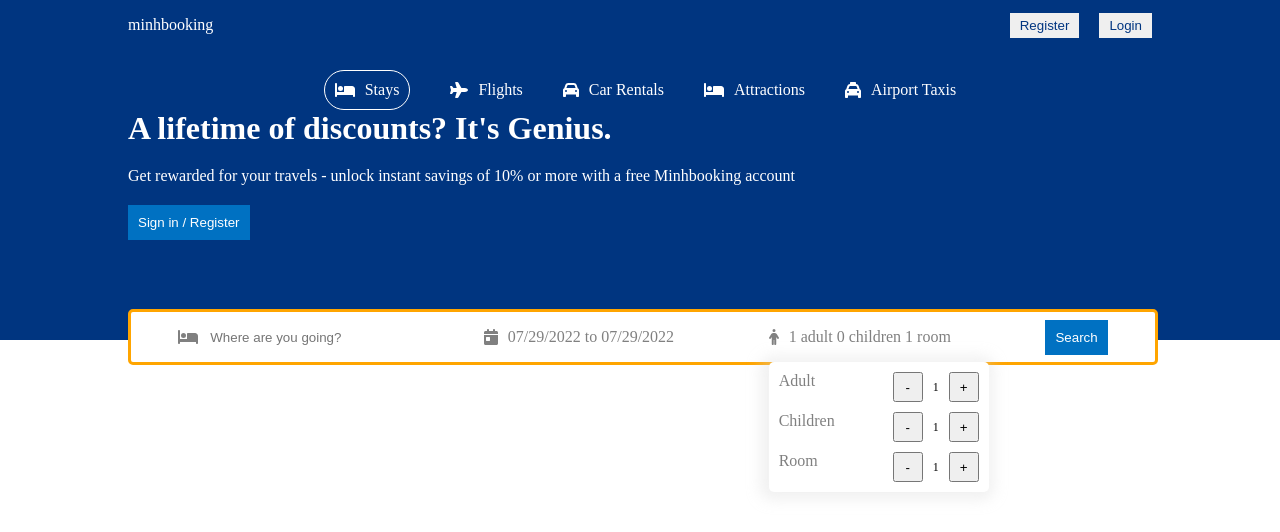
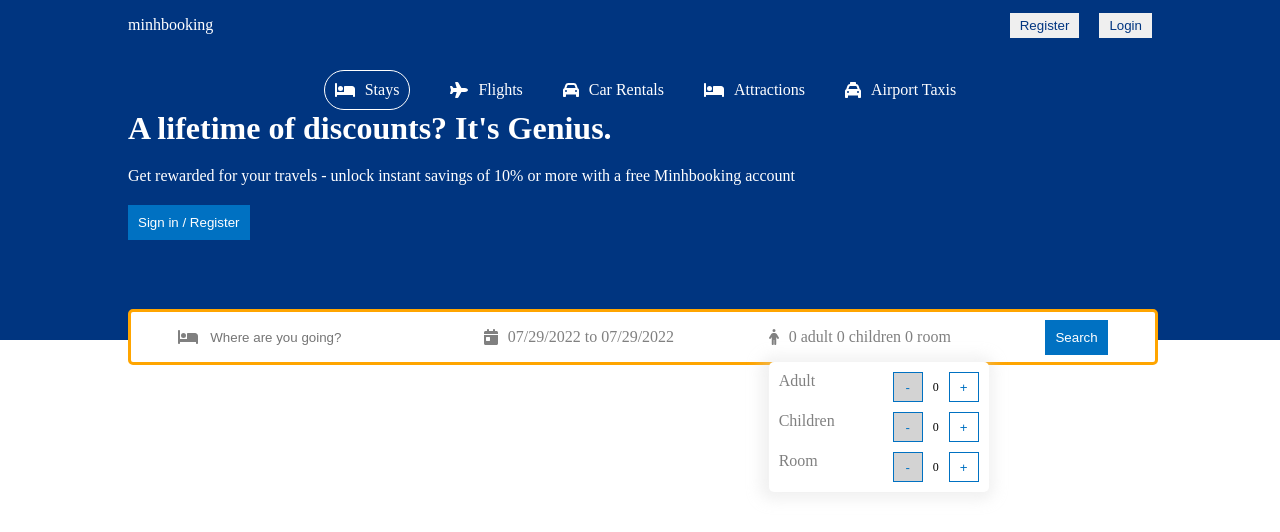
Before and after one commit to 2mnguyen1/HotelBookingApp, a React (Create React App) app in the folder client/: page / in a window 1280 px wide. Both pictures are taken after a click on the icon 773 px from the left and 337 px from the top of the page. Shown: the top 532 px of the page. Built offline with nearby package versions, Linux system fonts and the light colour scheme.

Commit message:
finished selecting adult childrent room

```diff
--- a/client/src/components/header/Header.jsx
+++ b/client/src/components/header/Header.jsx
@@ -24,10 +24,18 @@ export default function Header() {
     ]);
     const [openOption, setOpenOption] = useState(false);
     const [option, setOption] = useState({
-        adults: 1,
+        adults: 0,
         children: 0,
-        room: 1,
+        room: 0,
     });
+    const handleOption = (name, operation) => {
+        setOption((prev) => {
+            return {
+                ...prev,
+                [name]: operation === "+" ? option[name] + 1 : option[name] - 1,
+            };
+        });
+    };
     return (
         <div className="header">
             <div className="header-container">
@@ -93,40 +101,90 @@ export default function Header() {
                                 className="date"
                             />
                         )}
+
                     </div>
                     <div className="header-search-items">
                         <FontAwesomeIcon
                             icon={faPerson}
                             className="header-icon"
+                            onClick={() => setOpenOption((prev) => !prev)}
                         />
-                        <span className="header-search-text">
+                        <span
+                            className="header-search-text"
+                            onClick={() => setOpenOption((prev) => !prev)}
+                        >
                             {`${option.adults} adult ${option.children} children ${option.room} room`}
                         </span>
+                        {openOption && (
                             <div className="options">
                                 <div className="option-item">
                                     <span className="option-text">Adult</span>
                                     <div className="option-counter">
-                                    <button className="option-counter-button">
+                                        <button
+                                            disabled={
+                                                option.adults <= 0
+                                                    ? true
+                                                    : false
+                                            }
+                                            style={{
+                                                backgroundColor:
+                                                    option.adults <= 0
+                                                        ? "lightgrey"
+                                                        : "",
+                                            }}
+                                            className="option-counter-button"
+                                            onClick={() =>
+                                                handleOption("adults", "-")
+                                            }
+                                        >
                                             -
                                         </button>
                                         <span className="option-counter-number">
-                                        1
+                                            {option.adults}
                                         </span>
-                                    <button className="option-counter-button">
+                                        <button
+                                            className="option-counter-button"
+                                            onClick={() =>
+                                                handleOption("adults", "+")
+                                            }
+                                        >
                                             +
                                         </button>
                                     </div>
                                 </div>
                                 <div className="option-item">
-                                <span className="option-text">Children</span>
+                                    <span className="option-text">
+                                        Children
+                                    </span>
                                     <div className="option-counter">
-                                    <button className="option-counter-button">
+                                        <button
+                                            disabled={
+                                                option.children <= 0
+                                                    ? true
+                                                    : false
+                                            }
+                                            style={{
+                                                backgroundColor:
+                                                    option.children <= 0
+                                                        ? "lightgrey"
+                                                        : "",
+                                            }}
+                                            className="option-counter-button"
+                                            onClick={() =>
+                                                handleOption("children", "-")
+                                            }
+                                        >
                                             -
                                         </button>
                                         <span className="option-counter-number">
-                                        1
+                                            {option.children}
                                         </span>
-                                    <button className="option-counter-button">
+                                        <button
+                                            className="option-counter-button"
+                                            onClick={() =>
+                                                handleOption("children", "+")
+                                            }
+                                        >
                                             +
                                         </button>
                                     </div>
@@ -134,18 +192,38 @@ export default function Header() {
                                 <div className="option-item">
                                     <span className="option-text">Room</span>
                                     <div className="option-counter">
-                                    <button className="option-counter-button">
+                                        <button
+                                            disabled={
+                                                option.room <= 0 ? true : false
+                                            }
+                                            style={{
+                                                backgroundColor:
+                                                    option.room <= 0
+                                                        ? "lightgrey"
+                                                        : "",
+                                            }}
+                                            className="option-counter-button"
+                                            onClick={() =>
+                                                handleOption("room", "-")
+                                            }
+                                        >
                                             -
                                         </button>
                                         <span className="option-counter-number">
-                                        1
+                                            {option.room}
                                         </span>
-                                    <button className="option-counter-button">
+                                        <button
+                                            className="option-counter-button"
+                                            onClick={() =>
+                                                handleOption("room", "+")
+                                            }
+                                        >
                                             +
                                         </button>
                                     </div>
                                 </div>
                             </div>
+                        )}
                     </div>
                     <div className="header-search-items">
                         <button className="header-button">Search</button>
--- a/client/src/components/header/header.css
+++ b/client/src/components/header/header.css
@@ -106,5 +106,8 @@
 .option-counter-button {
     width: 30px;
     height: 30px;
-    border:
+    border: 1px solid #0071c2;
+    color: #0071c2;
+    cursor: pointer;
+    background-color: white;
 }
```
Lines whose indentation alone changed are shown as unchanged.
